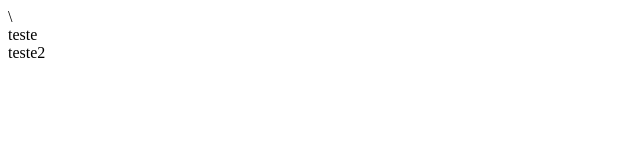
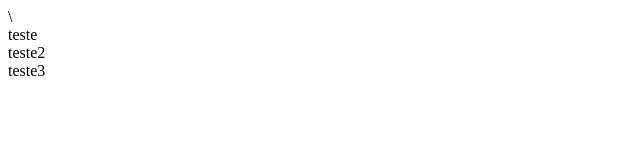
Before and after one commit to roseanimp/portal, a plain HTML site: page index.html in a window 1280 px wide. Shown: the full height of the page, 0-640 px from the left. Drawn offline with Linux system fonts and the light colour scheme.

Commit message:
Adicionando Div teste3

```diff
--- a/index.html
+++ b/index.html
@@ -2,5 +2,6 @@
   <body>
     <div>teste</div>
     <div>teste2</div>
+    <div>teste3</div>
   </body>
 </html>
```
